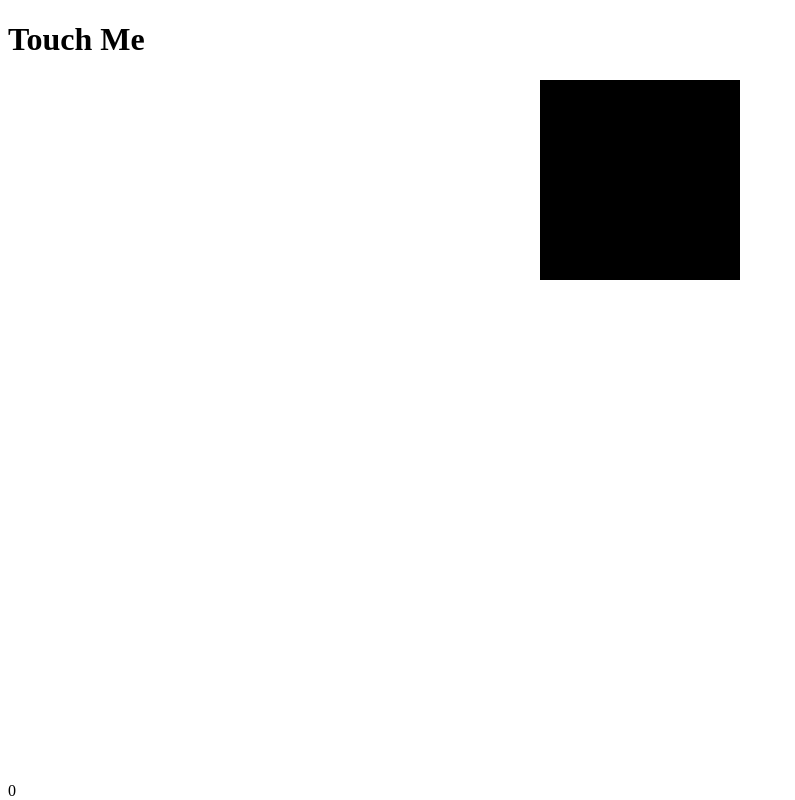
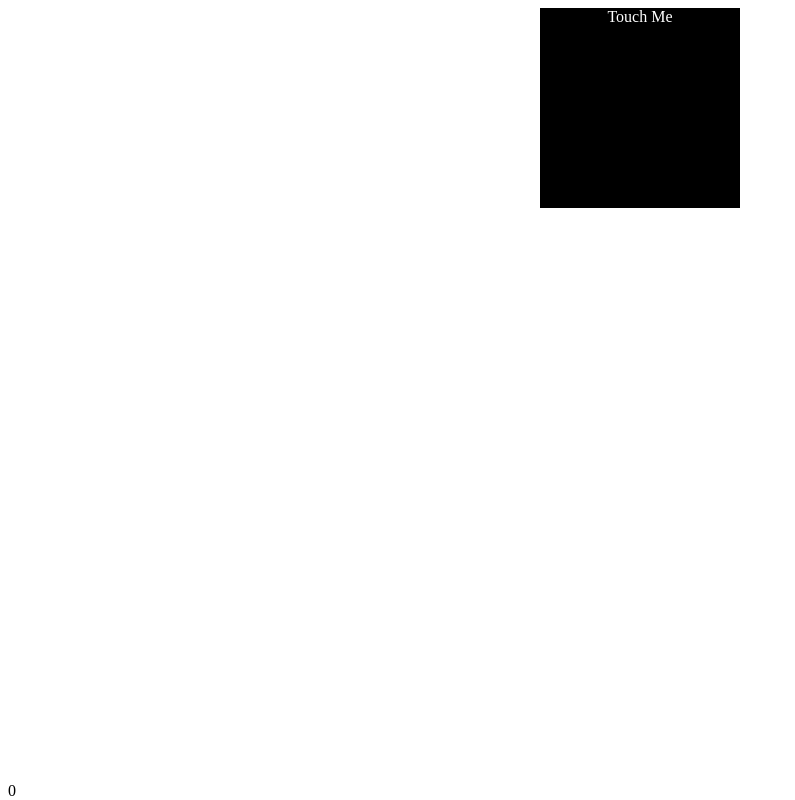
Before and after one commit to adammulligan/3dtouch-test, a plain HTML site: page index.html in a window 1280 px wide. Shown: the whole page, without its empty margins (0-795 px from the left). Drawn offline with Linux system fonts and the light colour scheme.

Commit message:
Fix text

```diff
--- a/index.html
+++ b/index.html
@@ -9,8 +9,12 @@
       width: 200px;
       height: 200px;
       background-color: black;
+      text-align: center;
+    }
 
+    #button {
       margin: 0 auto;
+      color: white;
     }
 
     #button.popped {
@@ -24,8 +28,9 @@
   </style>
 </head>
 <body>
-  <h1>Touch Me</h1>
-  <div id="button"></div>
+  <div id="button">
+    Touch Me
+  </div>
   <div id="value">0</div>
 
   <script src="main.js"></script>
```
